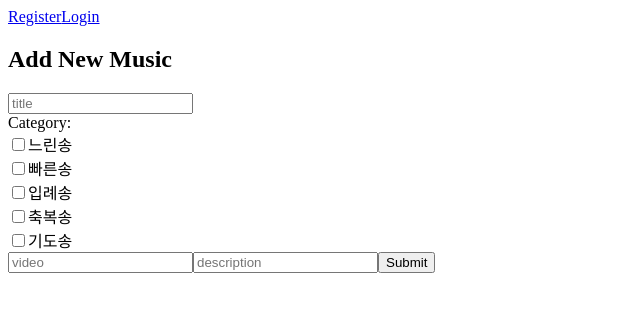
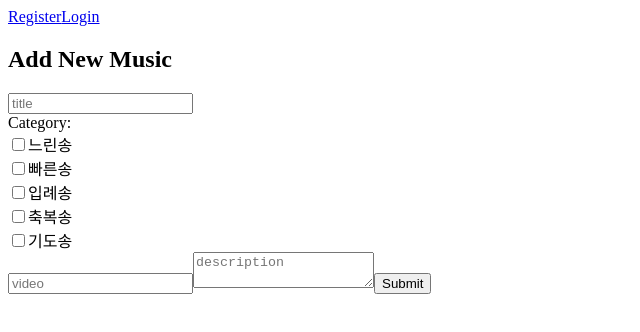
Before and after one commit to rannkimm/JLCsings, a React (Create React App) app: page /mymusic/new in a window 1280 px wide. Shown: the top 332 px of the page, without its empty margins (0-640 px from the left). Built offline with nearby package versions, Linux system fonts and the light colour scheme.

Commit message:
debugged post music function

```diff
--- a/src/components/MusicDetails.jsx
+++ b/src/components/MusicDetails.jsx
@@ -31,6 +31,7 @@ const optionHandleChange = (e) => {
     } else {
         setCategories([...categories, options])
     }
+    console.log('handle', categories)
 }
 
 const handleChange = (e) => {
@@ -39,6 +40,16 @@ const handleChange = (e) => {
 
 const handleSubmit = async (e) => {
     // e.preventDefault()
+    if(Object.keys(categories).length === 0) {
+        await UpdateMusic({
+            id: id,
+            user_id: userId,
+            title: music.title,
+            video: music.video,
+            category: music.category,
+            description: music.description
+        })
+    } else if(Object.keys(categories).length !== 0) {
         await UpdateMusic({
             id: id,
             user_id: userId,
@@ -47,13 +58,15 @@ const handleSubmit = async (e) => {
             category: categories,
             description: music.description
         })
-
+    }
     setMusic(music)
-    setCategories('')
+    setCategories([])
     setShow(false)
 
 }
 
+
+console.log(typeof Object.keys(categories).length)
 useEffect(()=> {
     const getMusic = async (req, res) => {
         const data = await GetIndMusic(id)
@@ -124,7 +137,7 @@ console.log(music)
                         </div>
                     </div>
                     <input value={music.video}  name={'video'} placeholder={'video'} onChange={handleChange}/>
-                    <input value={music.description}  name={'description'} placeholder={'description'} onChange={handleChange}/>
+                    <textarea value={music.description}  name={'description'} placeholder={'description'} onChange={handleChange}/>
                     <button>Submit</button>
                 </form>
             </div>
--- a/src/components/MusicForm.jsx
+++ b/src/components/MusicForm.jsx
@@ -80,7 +80,7 @@ const MusicForm = (props) => {
                     </div>
                 </div>
                 <input value={newMusic.video} onChange={handleChange} name={'video'} placeholder={'video'} />
-                <input value={newMusic.description} onChange={handleChange} name={'description'} placeholder={'description'} />
+                <textarea value={newMusic.description} onChange={handleChange} name={'description'} placeholder={'description'} />
                 <button>Submit</button>
             </form>
         </div>
```
Lines whose indentation alone changed are shown as unchanged.
